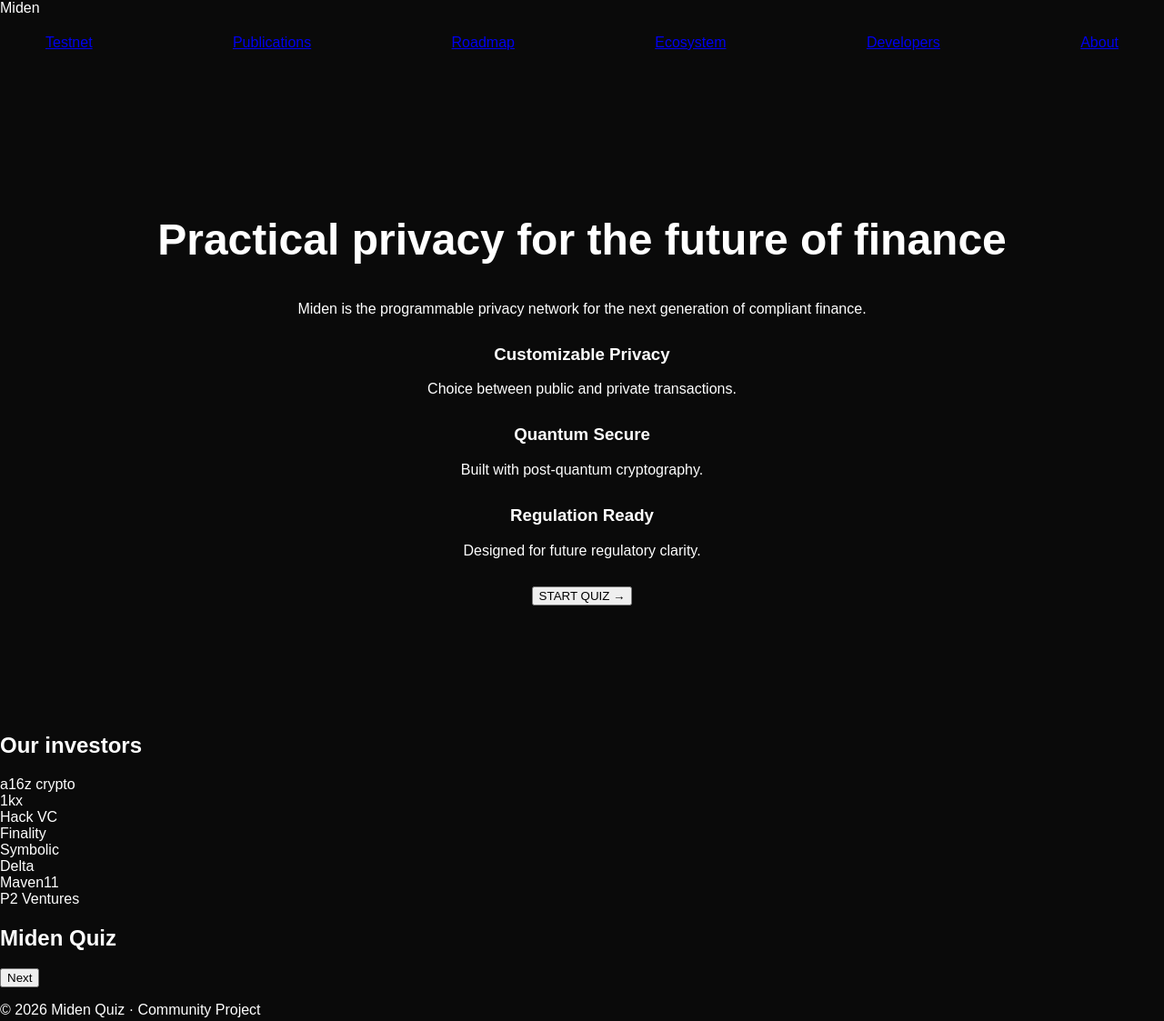
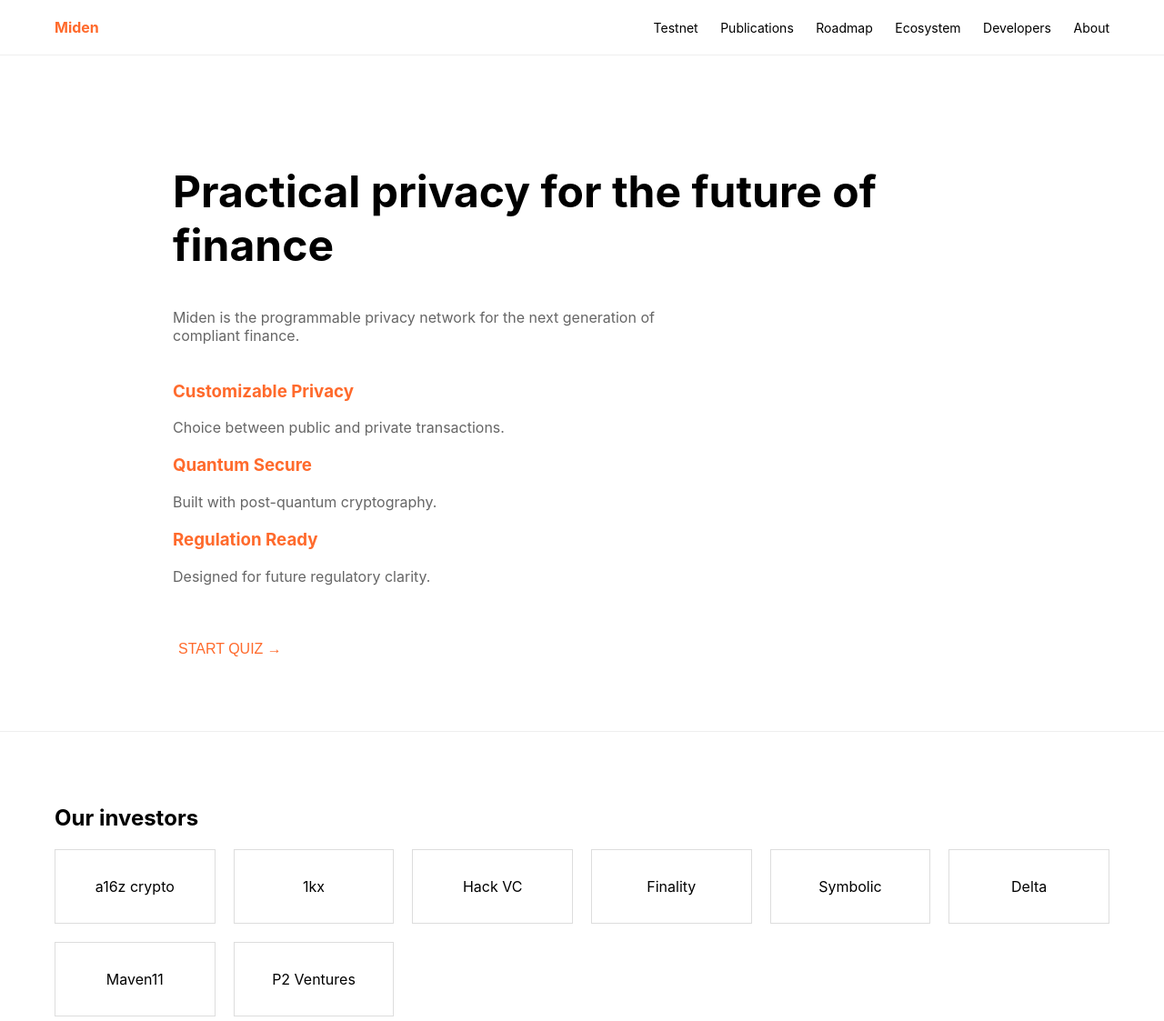
Before and after one commit to omahirwar/Miden-quiz, a plain HTML site: page index.html in a window 1280 px wide. Shown: the top 1123 px of the page at 91% size. Drawn offline with Linux system fonts and the light colour scheme.

Commit message:
Update style.css

```diff
--- a/style.css
+++ b/style.css
@@ -1,65 +1,106 @@
-/* COLORS */
 :root {
+  --orange: #ff6a2c;
   --black: #0a0a0a;
-  --dark: #121212;
-  --orange: #f96e3b;
-  --white: #fff;
+  --gray: #666;
 }
 
-/* GLOBAL */
 body {
   margin: 0;
-  font-family: "Poppins", sans-serif;
-  background: var(--black);
-  color: var(--white);
-}
-.btn {
-  background: var(--orange);
-  padding: 12px 24px;
-  border-radius: 8px;
-  border: none;
-  font-size: 16px;
-  cursor: pointer;
-  color: var(--white);
+  font-family: Inter, Arial, sans-serif;
+  background: #fff;
+  color: #000;
 }
 
 /* NAV */
-nav {
+.nav {
   display: flex;
   justify-content: space-between;
-  padding: 20px 50px;
-  align-items: center;
+  padding: 20px 60px;
+  border-bottom: 1px solid #eee;
 }
-.nav-btn {
+.nav a {
+  margin-left: 20px;
+  text-decoration: none;
+  color: #000;
+  font-size: 14px;
+}
+.logo {
   font-weight: bold;
+  color: var(--orange);
 }
 
 /* HERO */
 .hero {
-  text-align: center;
-  padding: 120px 20px;
+  max-width: 900px;
+  margin: auto;
+  padding: 80px 20px;
 }
 .hero h1 {
   font-size: 48px;
 }
 .hero p {
-  margin: 10px 0 30px;
+  color: var(--gray);
+  max-width: 600px;
+}
+
+.features {
+  margin-top: 40px;
+}
+.features div {
+  margin-bottom: 20px;
+}
+.features h3 {
+  color: var(--orange);
+}
+
+/* BUTTON */
+.start-btn {
+  margin-top: 40px;
+  background: none;
+  border: none;
+  color: var(--orange);
+  font-size: 16px;
+  cursor: pointer;
+}
+
+/* INVESTORS */
+.investors {
+  padding: 60px;
+  border-top: 1px solid #eee;
+}
+.grid {
+  display: grid;
+  grid-template-columns: repeat(auto-fit, minmax(150px, 1fr));
+  gap: 20px;
+}
+.grid div {
+  border: 1px solid #ddd;
+  padding: 30px;
+  text-align: center;
 }
 
 /* QUIZ */
-.quiz-container {
+.quiz {
   max-width: 600px;
-  margin: auto;
+  margin: 60px auto;
   text-align: center;
-  padding: 40px 20px;
+}
+.hidden {
+  display: none;
 }
 .option {
-  background: var(--dark);
+  border: 1px solid #ddd;
+  padding: 12px;
   margin: 10px 0;
-  padding: 14px;
-  border-radius: 8px;
   cursor: pointer;
 }
 .option:hover {
-  background: #1f1f1f;
+  background: #f7f7f7;
 }
+
+/* FOOTER */
+.footer {
+  text-align: center;
+  padding: 30px;
+  border-top: 1px solid #eee;
+}
```
